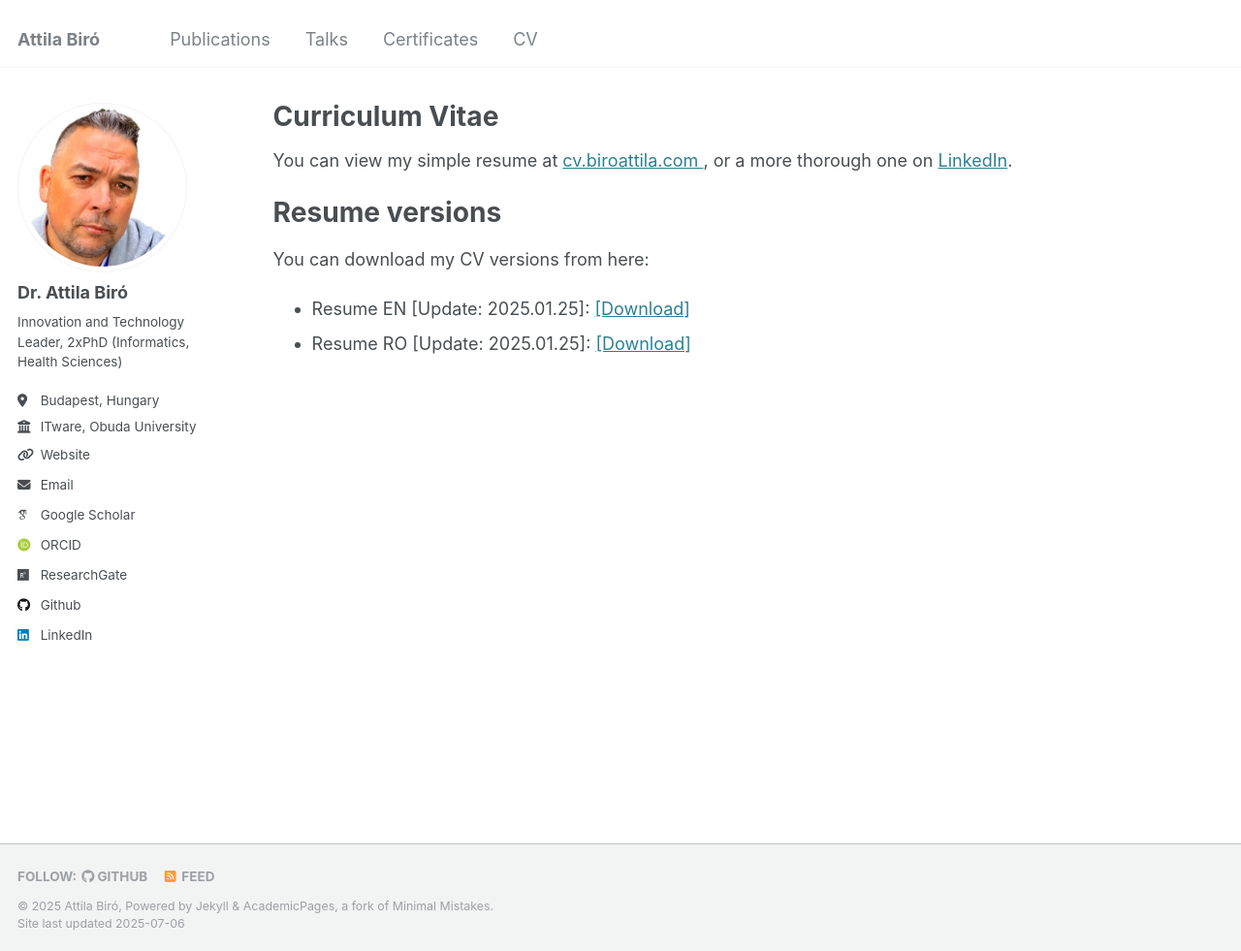
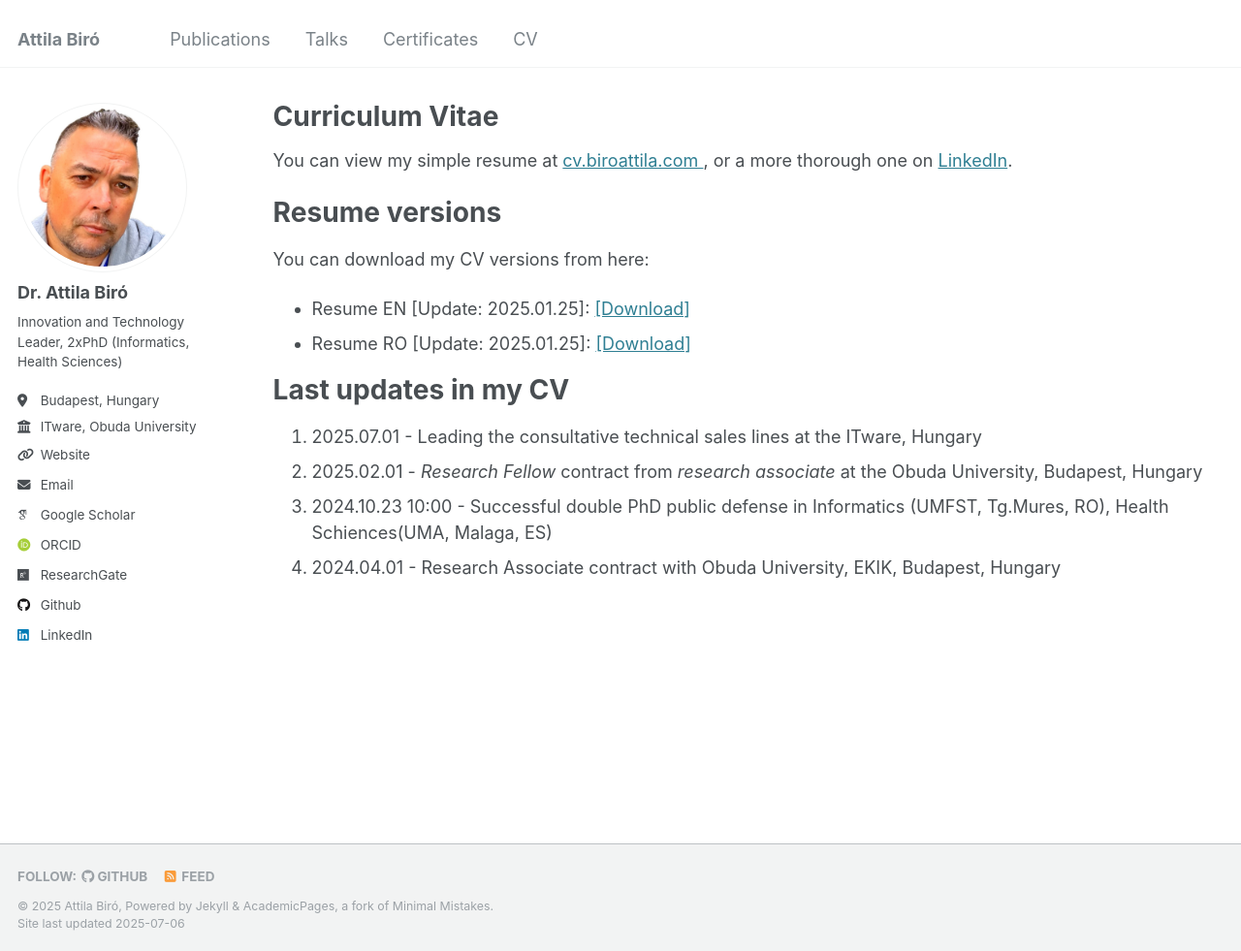
Before and after one commit to biroka/biroka.github.io, a Jekyll site: the page built from _pages/cv.md, in a window 1280 px wide and 981 px high. Shown: the whole window at 97% size. Built offline with Jekyll 4.4.1, drawn with Linux system fonts in a browser that asks for light colours; some web fonts are replaced.

Commit message:
Update cv.md

```diff
--- a/_pages/cv.md
+++ b/_pages/cv.md
@@ -14,3 +14,12 @@ Resume versions
 You can download my CV versions from here:
   * Resume EN [Update: 2025.01.25]: <a target="_new" href="http://biroka.github.io/files/CV_AttilaBiro_EN.pdf">[Download]</a>
   * Resume RO [Update: 2025.01.25]: <a target="_new" href="http://biroka.github.io/files/CV_AttilaBiro_RO.pdf">[Download]</a>
+
+
+
+Last updates in my CV
+======
+1. 2025.07.01 - Leading the consultative technical sales lines at the ITware, Hungary
+2. 2025.02.01 - _Research Fellow_ contract from _research associate_ at the Obuda University, Budapest, Hungary
+3. 2024.10.23 10:00 - Successful double PhD public defense in Informatics (UMFST, Tg.Mures, RO), Health Schiences(UMA, Malaga, ES)
+4. 2024.04.01 - Research Associate contract with Obuda University, EKIK, Budapest, Hungary
```
